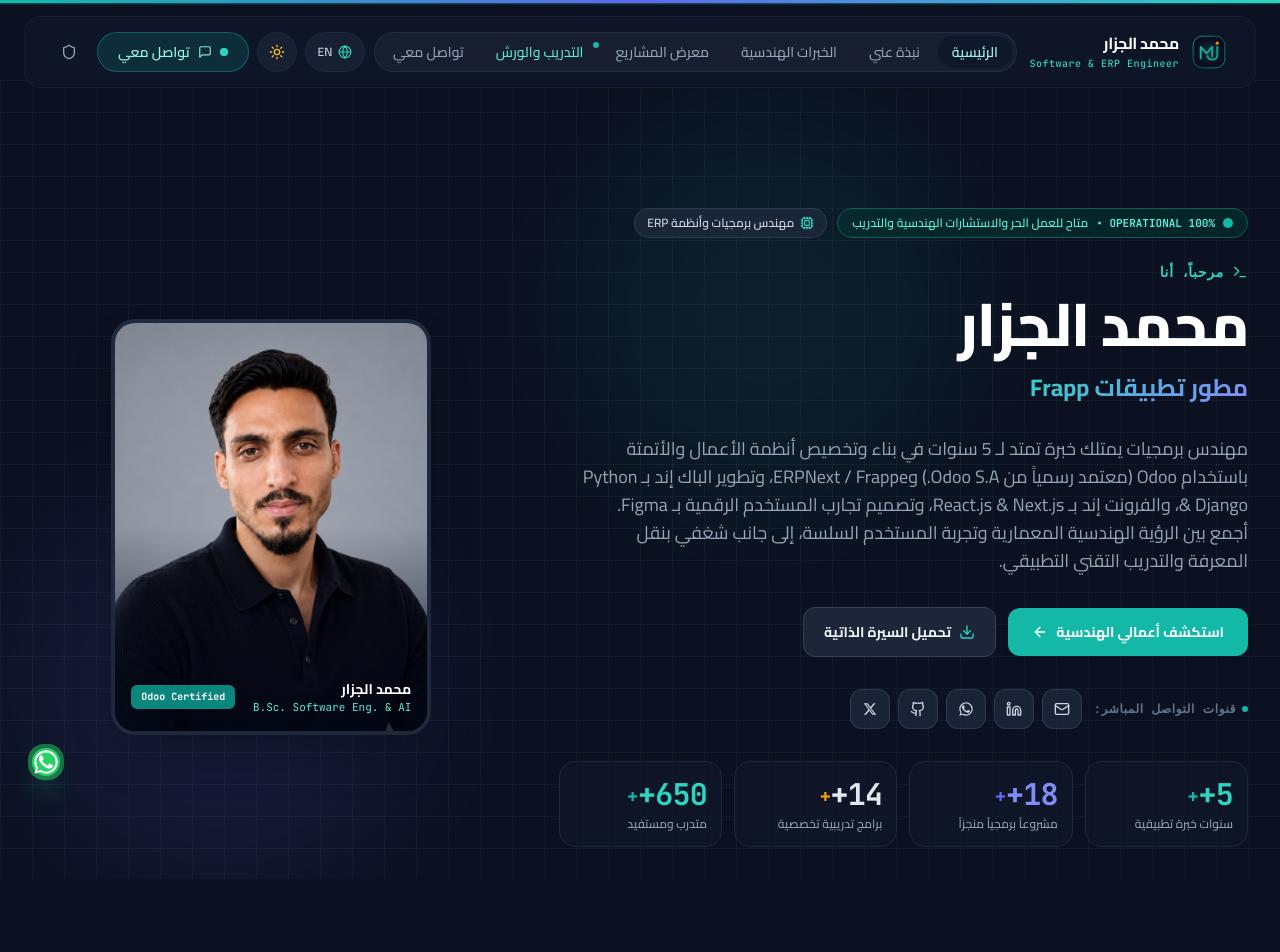
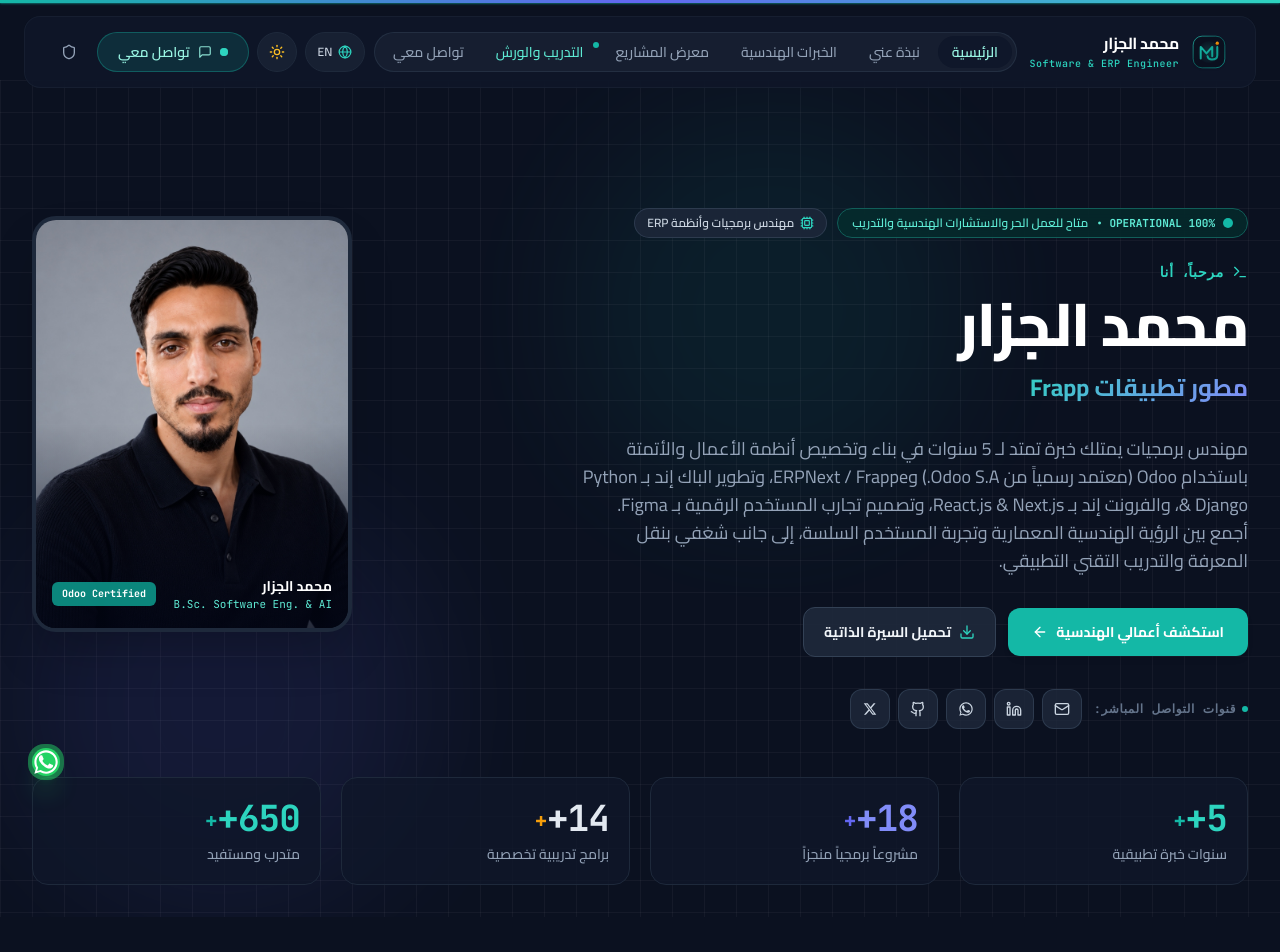
Before and after one commit to Mohammed-Aljazzar/portfolio, a Next.js app: page / in a window 1280 px wide. Shown: the top 952 px of the page. Built offline with nearby package versions, Linux system fonts and the light colour scheme.

Commit message:
feat(hero): align portrait to top and expand stats cards to full width

```diff
--- a/src/app/page.tsx
+++ b/src/app/page.tsx
@@ -168,7 +168,7 @@ export default function HomePage() {
         />
 
         <div className="max-w-7xl mx-auto px-4 sm:px-6 lg:px-8 relative z-10">
-          <div className="grid grid-cols-1 lg:grid-cols-12 gap-10 lg:gap-12 items-center">
+          <div className="grid grid-cols-1 lg:grid-cols-12 gap-10 lg:gap-12 items-start">
 
             {/* Left Content — Staggered Text Entrance */}
             <motion.div
@@ -336,57 +336,10 @@ export default function HomePage() {
                   </a>
                 </div>
               </motion.div>
-
-              {/* 4 Hero Stats Cards Side-by-Side (Years, Projects, Programs, Trainees) */}
-              <motion.div variants={heroItem} className="pt-2 grid grid-cols-2 sm:grid-cols-4 gap-2.5 sm:gap-3">
-                {/* 1. Years of Practical Experience */}
-                <div className="relative p-3 sm:p-3.5 rounded-2xl bg-white/80 dark:bg-slate-900/80 border border-slate-200/80 dark:border-slate-800 shadow-xs hover:border-teal-500/50 hover:shadow-md hover:-translate-y-0.5 transition-all duration-200 flex flex-col justify-center text-center sm:text-start">
-                  <div className="text-2xl sm:text-3xl font-extrabold font-mono text-teal-600 dark:text-teal-400 tracking-tight flex items-center justify-center sm:justify-start">
-                    <AnimatedCounter value={config.yearsOfExperience} />
-                    <span className="text-lg font-sans ml-0.5 text-teal-500">+</span>
-                  </div>
-                  <div className="text-[11px] sm:text-xs text-slate-500 dark:text-slate-400 mt-1 font-medium leading-snug">
-                    {t.hero.stats.years}
-                  </div>
-                </div>
-
-                {/* 2. Completed Software Projects */}
-                <div className="relative p-3 sm:p-3.5 rounded-2xl bg-white/80 dark:bg-slate-900/80 border border-slate-200/80 dark:border-slate-800 shadow-xs hover:border-indigo-500/50 hover:shadow-md hover:-translate-y-0.5 transition-all duration-200 flex flex-col justify-center text-center sm:text-start">
-                  <div className="text-2xl sm:text-3xl font-extrabold font-mono text-indigo-600 dark:text-indigo-400 tracking-tight flex items-center justify-center sm:justify-start">
-                    <AnimatedCounter value={config.completedProjects} />
-                    <span className="text-lg font-sans ml-0.5 text-indigo-500">+</span>
-                  </div>
-                  <div className="text-[11px] sm:text-xs text-slate-500 dark:text-slate-400 mt-1 font-medium leading-snug">
-                    {t.hero.stats.projects}
-                  </div>
-                </div>
-
-                {/* 3. Specialized Training Programs */}
-                <div className="relative p-3 sm:p-3.5 rounded-2xl bg-white/80 dark:bg-slate-900/80 border border-slate-200/80 dark:border-slate-800 shadow-xs hover:border-amber-500/50 hover:shadow-md hover:-translate-y-0.5 transition-all duration-200 flex flex-col justify-center text-center sm:text-start">
-                  <div className="text-2xl sm:text-3xl font-extrabold font-mono text-slate-800 dark:text-slate-200 tracking-tight flex items-center justify-center sm:justify-start">
-                    <AnimatedCounter value={config.trainingProgramsCount} />
-                    <span className="text-lg font-sans ml-0.5 text-amber-500">+</span>
-                  </div>
-                  <div className="text-[11px] sm:text-xs text-slate-500 dark:text-slate-400 mt-1 font-medium leading-snug">
-                    {t.hero.stats.programs}
-                  </div>
-                </div>
-
-                {/* 4. Trainees & Beneficiaries */}
-                <div className="relative p-3 sm:p-3.5 rounded-2xl bg-white/80 dark:bg-slate-900/80 border border-slate-200/80 dark:border-slate-800 shadow-xs hover:border-teal-500/50 hover:shadow-md hover:-translate-y-0.5 transition-all duration-200 flex flex-col justify-center text-center sm:text-start">
-                  <div className="text-2xl sm:text-3xl font-extrabold font-mono text-teal-600 dark:text-teal-400 tracking-tight flex items-center justify-center sm:justify-start">
-                    <AnimatedCounter value={config.traineesCount} />
-                    <span className="text-lg font-sans ml-0.5 text-teal-500">+</span>
-                  </div>
-                  <div className="text-[11px] sm:text-xs text-slate-500 dark:text-slate-400 mt-1 font-medium leading-snug">
-                    {t.hero.stats.trainees}
-                  </div>
-                </div>
-              </motion.div>
             </motion.div>
 
-            {/* Right Side — High-End Portrait */}
-            <div className="lg:col-span-5 relative flex flex-col items-center justify-center">
+            {/* Right Side — High-End Portrait Aligned to Top of Content */}
+            <div className="lg:col-span-5 relative flex flex-col items-center lg:items-end justify-start pt-1 lg:pt-2">
               <motion.div
                 initial={{ opacity: 0, scale: 0.94 }}
                 animate={{ opacity: 1, scale: 1 }}
@@ -416,6 +369,58 @@ export default function HomePage() {
               </motion.div>
             </div>
           </div>
+
+          {/* 4 Hero Stats Cards Spanning the Full Width */}
+          <motion.div
+            initial={{ opacity: 0, y: 24 }}
+            animate={{ opacity: 1, y: 0 }}
+            transition={{ duration: 0.6, delay: 0.35 }}
+            className="mt-8 sm:mt-10 lg:mt-12 w-full grid grid-cols-2 lg:grid-cols-4 gap-3 sm:gap-4 lg:gap-5"
+          >
+            {/* 1. Years of Practical Experience */}
+            <div className="relative p-4 sm:p-5 rounded-2xl bg-white/80 dark:bg-slate-900/80 border border-slate-200/80 dark:border-slate-800 shadow-xs hover:border-teal-500/50 hover:shadow-md hover:-translate-y-0.5 transition-all duration-200 flex flex-col justify-center text-center sm:text-start">
+              <div className="text-3xl sm:text-4xl font-extrabold font-mono text-teal-600 dark:text-teal-400 tracking-tight flex items-center justify-center sm:justify-start">
+                <AnimatedCounter value={config.yearsOfExperience} />
+                <span className="text-xl font-sans ml-0.5 text-teal-500">+</span>
+              </div>
+              <div className="text-xs sm:text-sm text-slate-500 dark:text-slate-400 mt-1.5 font-medium leading-snug">
+                {t.hero.stats.years}
+              </div>
+            </div>
+
+            {/* 2. Completed Software Projects */}
+            <div className="relative p-4 sm:p-5 rounded-2xl bg-white/80 dark:bg-slate-900/80 border border-slate-200/80 dark:border-slate-800 shadow-xs hover:border-indigo-500/50 hover:shadow-md hover:-translate-y-0.5 transition-all duration-200 flex flex-col justify-center text-center sm:text-start">
+              <div className="text-3xl sm:text-4xl font-extrabold font-mono text-indigo-600 dark:text-indigo-400 tracking-tight flex items-center justify-center sm:justify-start">
+                <AnimatedCounter value={config.completedProjects} />
+                <span className="text-xl font-sans ml-0.5 text-indigo-500">+</span>
+              </div>
+              <div className="text-xs sm:text-sm text-slate-500 dark:text-slate-400 mt-1.5 font-medium leading-snug">
+                {t.hero.stats.projects}
+              </div>
+            </div>
+
+            {/* 3. Specialized Training Programs */}
+            <div className="relative p-4 sm:p-5 rounded-2xl bg-white/80 dark:bg-slate-900/80 border border-slate-200/80 dark:border-slate-800 shadow-xs hover:border-amber-500/50 hover:shadow-md hover:-translate-y-0.5 transition-all duration-200 flex flex-col justify-center text-center sm:text-start">
+              <div className="text-3xl sm:text-4xl font-extrabold font-mono text-slate-800 dark:text-slate-200 tracking-tight flex items-center justify-center sm:justify-start">
+                <AnimatedCounter value={config.trainingProgramsCount} />
+                <span className="text-xl font-sans ml-0.5 text-amber-500">+</span>
+              </div>
+              <div className="text-xs sm:text-sm text-slate-500 dark:text-slate-400 mt-1.5 font-medium leading-snug">
+                {t.hero.stats.programs}
+              </div>
+            </div>
+
+            {/* 4. Trainees & Beneficiaries */}
+            <div className="relative p-4 sm:p-5 rounded-2xl bg-white/80 dark:bg-slate-900/80 border border-slate-200/80 dark:border-slate-800 shadow-xs hover:border-teal-500/50 hover:shadow-md hover:-translate-y-0.5 transition-all duration-200 flex flex-col justify-center text-center sm:text-start">
+              <div className="text-3xl sm:text-4xl font-extrabold font-mono text-teal-600 dark:text-teal-400 tracking-tight flex items-center justify-center sm:justify-start">
+                <AnimatedCounter value={config.traineesCount} />
+                <span className="text-xl font-sans ml-0.5 text-teal-500">+</span>
+              </div>
+              <div className="text-xs sm:text-sm text-slate-500 dark:text-slate-400 mt-1.5 font-medium leading-snug">
+                {t.hero.stats.trainees}
+              </div>
+            </div>
+          </motion.div>
         </div>
       </section>
 
```
